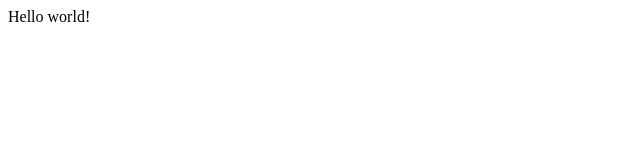
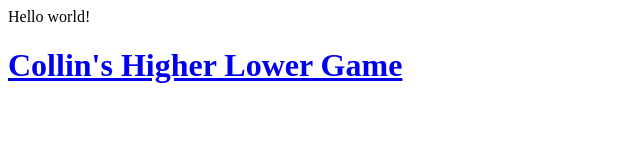
Before and after one commit to uwp-se/git_assignment_2, a plain HTML site: page index.html in a window 1280 px wide. Shown: the whole page, without its empty margins (0-640 px from the left). Drawn offline with Linux system fonts and the light colour scheme.

Commit message:
Add link on index.html

```diff
--- a/index.html
+++ b/index.html
@@ -9,6 +9,10 @@
 
 Hello world!
 
+<h1>
+<a href="/highLowGame/higherlower.html" class="btn">Collin's Higher Lower Game</a>
+</h1>
+
 </body>
 
 </html>
```
